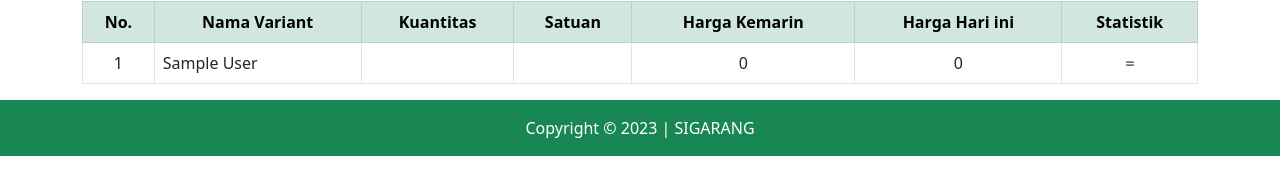
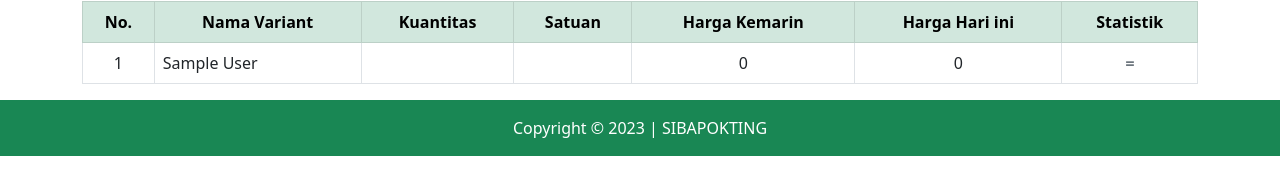
Before and after one commit to almer06/SiGarang, a Django app: page / in a window 1280 px wide. Shown: the part 614-800 px from the top of the page. Run offline with Django 4.2, Linux system fonts and the light colour scheme; tables that the repository leaves empty hold one stand-in row (values such as "Sample post"); data that the repository does not hold is empty; some libraries are stand-ins or nearby versions.

Commit message:
Change Sigarang to Sibapokting

```diff
--- a/templates/visitor/layouts/footer.html
+++ b/templates/visitor/layouts/footer.html
@@ -1,3 +1,3 @@
 <footer class="bg-success py-3 text-white text-center">
-    Copyright &copy; 2023 | SIGARANG
+    Copyright &copy; 2023 | SIBAPOKTING
 </footer>
--- a/templates/visitor/layouts/navigation.html
+++ b/templates/visitor/layouts/navigation.html
@@ -7,7 +7,7 @@
         </a>
         <a class="navbar-brand d-sm-none d-flex align-items-center gap-2" href="{% url 'visitor:harga_sembako' %}">
             <img src="{% static 'images/logo.png' %}" alt="logo bener meriah" width="30">
-            SIGARANG
+            SIBAPOKTING
         </a>
 
         <div class="d-flex d-lg-none align-items-center" style="column-gap: 16px">
--- a/templates/visitor/login.html
+++ b/templates/visitor/login.html
@@ -9,7 +9,7 @@
     <div class="d-flex min-vh-100 justify-content-center align-items-center">
         <div class="card border-0 shadow" style="width: min(100%, 480px)">
             <div class="card-body position-relative" style="padding-inline: 100px">
-                <img src="{% static 'images/logo.png' %}" width="100" class="d-block mx-auto mt-2 mb-3" alt="Logo SiGarang">
+                <img src="{% static 'images/logo.png' %}" width="100" class="d-block mx-auto mt-2 mb-3" alt="Logo SIBAPOKTING">
 
                 {% if form.non_field_errors %}
                     <div class="alert alert-danger" role="alert">
--- a/templates/visitor/password_reset_form.html
+++ b/templates/visitor/password_reset_form.html
@@ -8,7 +8,7 @@
     <div class="container d-flex min-vh-100 justify-content-center align-items-center flex-column" style="row-gap: 24px">
         <div class="d-flex" style="column-gap: 8px">
             <img src="{% static 'images/logo.png' %}" alt="logo SiGarang" width="32" height="32">
-            <h1 class="fs-4">SIGARANG</h1>
+            <h1 class="fs-4">SIBAPOKTING</h1>
         </div>
         <div class="card" style="width: min(100%, 448px); padding: 20px">
             <div class="card-body">
```
